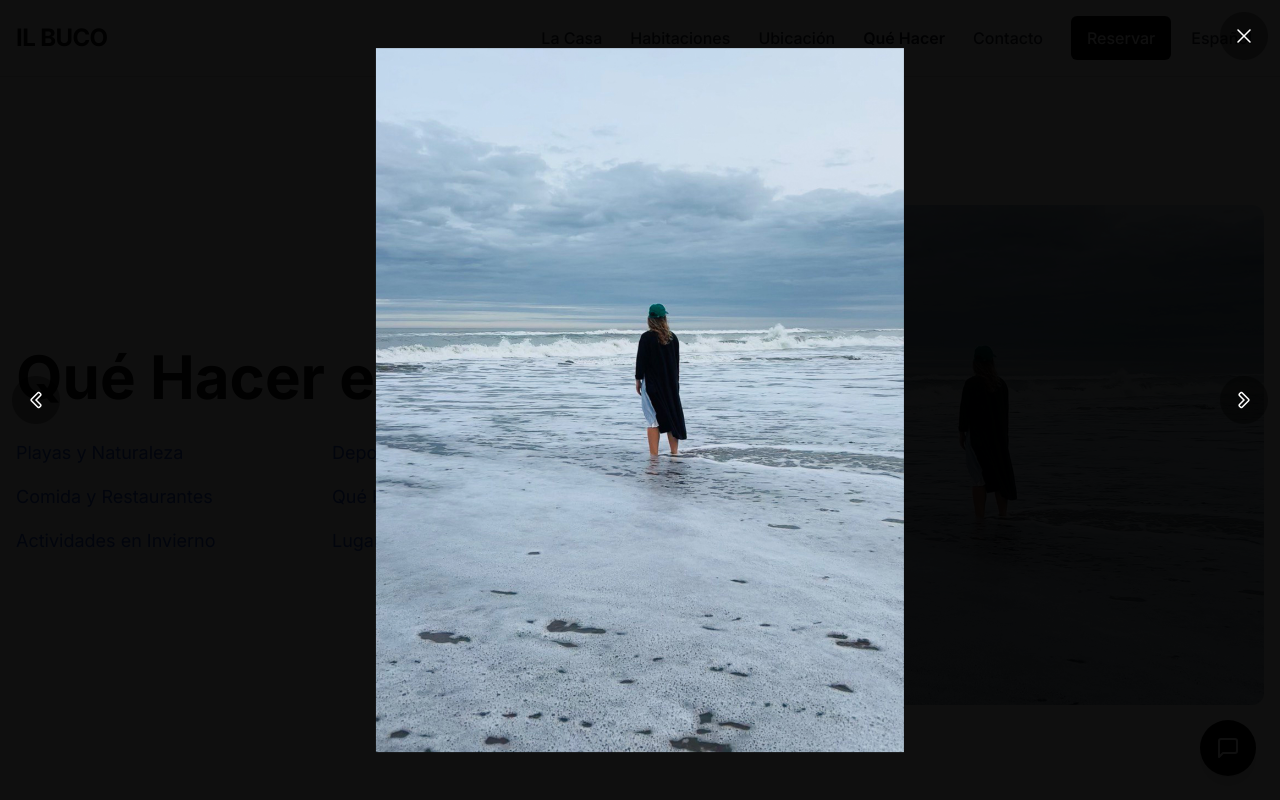
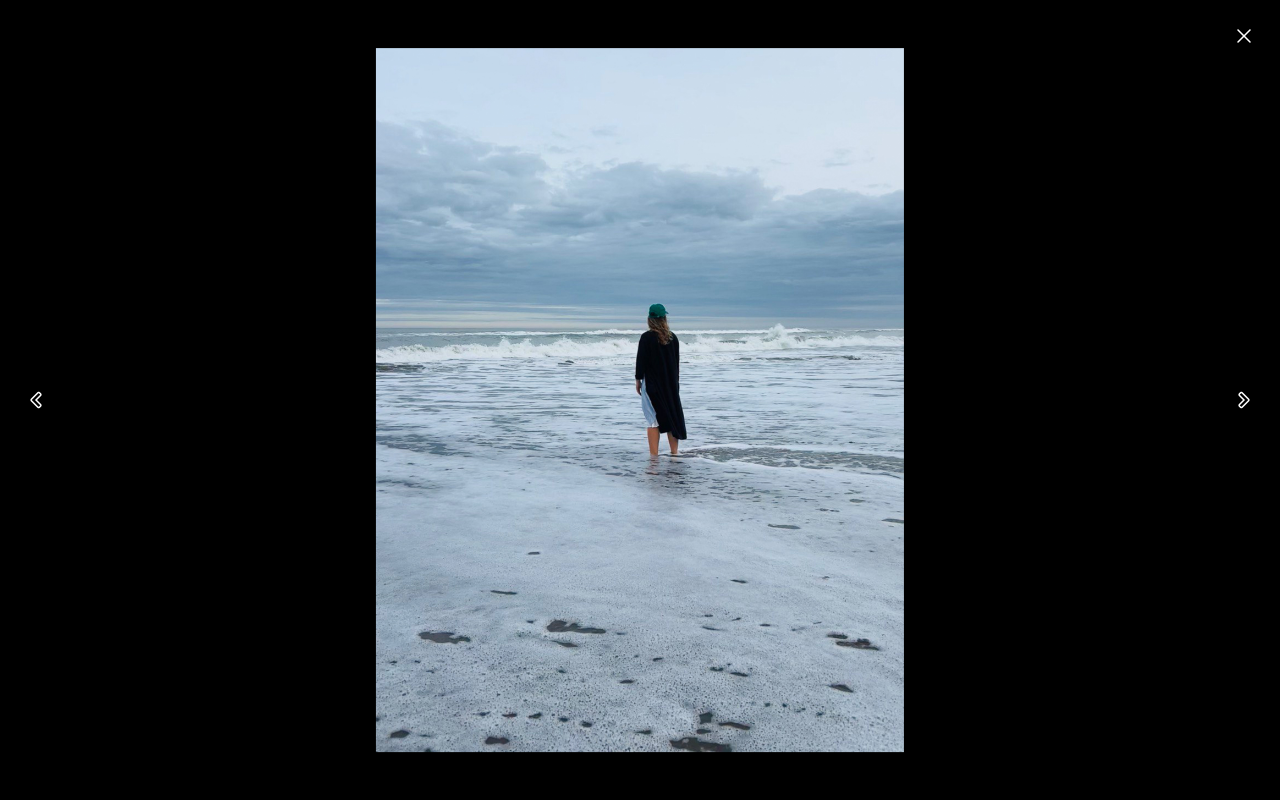
Before and after one commit to visualpharm/ilbuco-g2, a Next.js app: page /que-hacer-en-carilo in a window 1280 px wide. Both pictures are taken after a click on the button "Fotos". Shown: the top 800 px of the page. Built offline with nearby package versions, Linux system fonts and the light colour scheme.

Commit message:
fix(lightbox): solid black behind photos at rest
Co-Authored-By: Claude Opus 5.5 <noreply@anthropic.com>

```diff
--- a/components/image-lightbox.tsx
+++ b/components/image-lightbox.tsx
@@ -231,7 +231,7 @@ export function ImageLightbox({ images, isOpen, currentIndex, onClose, onNext, o
       aria-modal="true"
       aria-label={t.dialog}
       className="fixed inset-0 z-[60] select-none"
-      style={{ backgroundColor: `rgba(0,0,0,${0.94 * fade})`, transition: animating ? `background-color ${ANIM_MS}ms` : "none" }}
+      style={{ backgroundColor: `rgba(0,0,0,${fade})`, transition: animating ? `background-color ${ANIM_MS}ms` : "none" }}
     >
       <div
         ref={stageRef}
```
